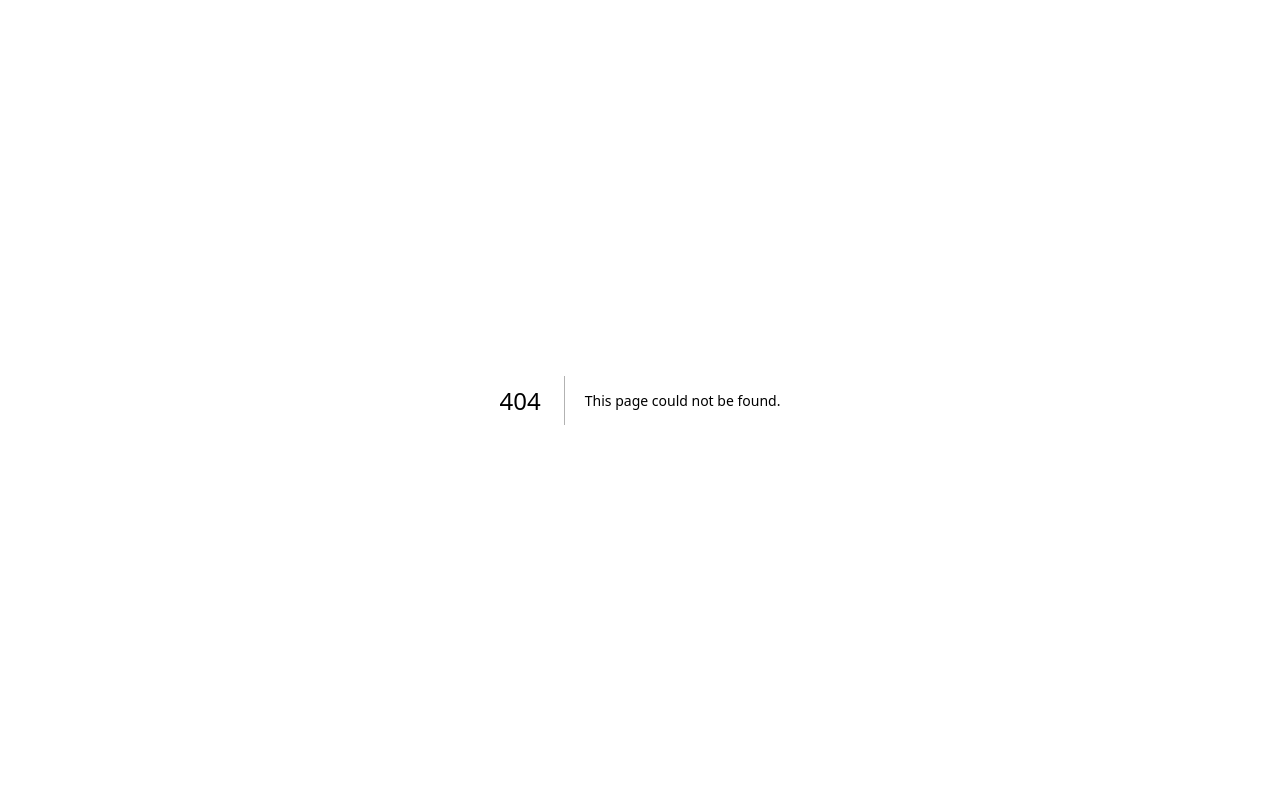
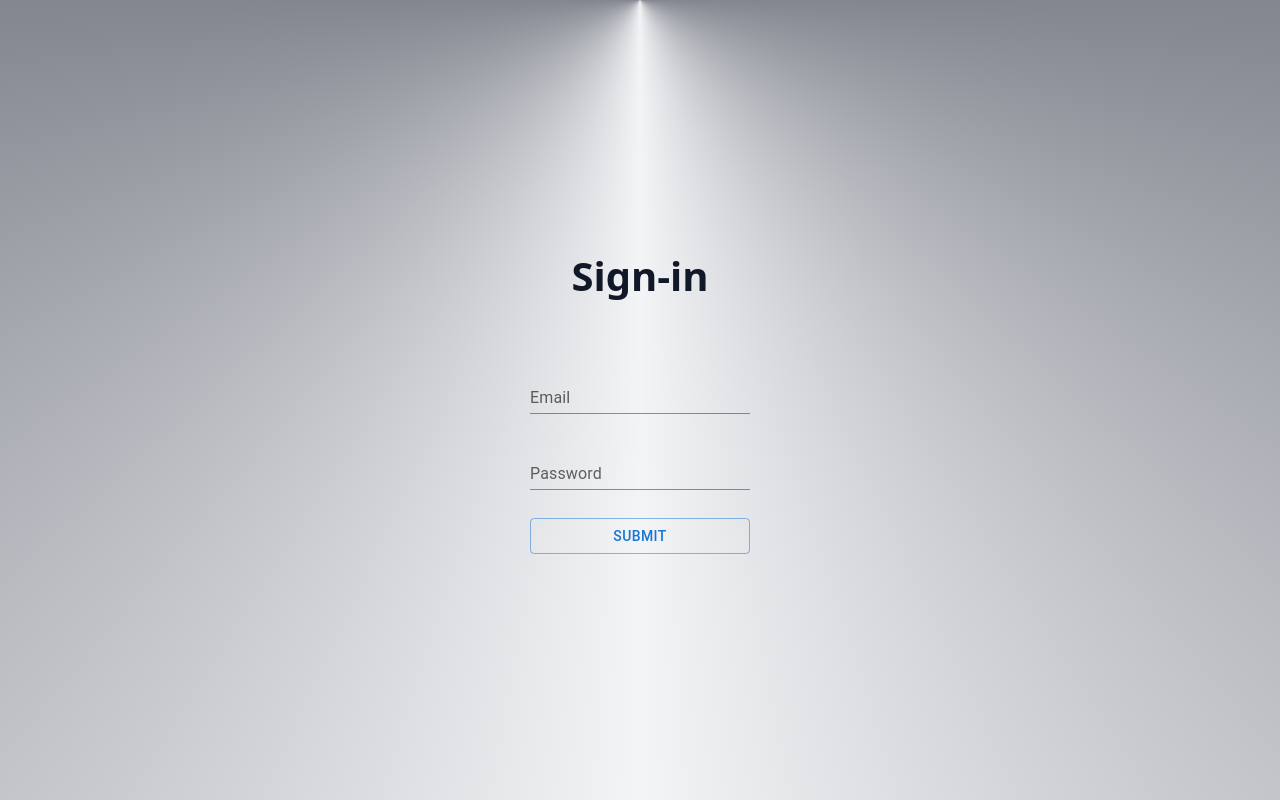
Before and after one commit to Yolo390/next-auth-13, a Next.js app: page /signin in a window 1280 px wide. Before the commit this address had no page. Built offline with nearby package versions, Linux system fonts and the light colour scheme.

Commit message:
🟦 feat: home page and signin page

```diff
--- /dev/null
+++ b/src/app/(auth)/signin/page.jsx
@@ -0,0 +1,86 @@
+"use client";
+
+import { useForm, Controller } from "react-hook-form";
+import { yupResolver } from "@hookform/resolvers/yup";
+import { object, string } from "yup";
+
+import TextField from "@mui/material/TextField";
+import Button from "@mui/material/Button";
+
+const schema = object({
+  email: string().required().email(),
+  password: string().required().min(9).max(26),
+}).required();
+
+const Signin = () => {
+  const {
+    control,
+    handleSubmit,
+    formState: { errors },
+  } = useForm({
+    resolver: yupResolver(schema),
+  });
+
+  const onSubmit = (data) => {
+    const { email, password } = data;
+    console.log("email: ", email);
+    console.log("password: ", password);
+  };
+
+  return (
+    <main className="flex flex-col justify-center items-center h-[100%]">
+      <h1 className="font-bold text-[40px] text-gray-900 mb-[60px]">Sign-in</h1>
+
+      <form onSubmit={handleSubmit(onSubmit)} className="flex flex-col gap-7">
+        <Controller
+          name="email"
+          control={control}
+          defaultValue=""
+          render={({ field }) => (
+            <TextField
+              {...field}
+              id="email"
+              type="email"
+              variant="standard"
+              className="ml-[20px] mr-[20px]"
+              label="Email"
+              placeholder="Enter your email"
+              helperText={errors.email ? errors.email?.message : ""}
+              autoComplete="off"
+              error={errors.email ? Boolean(true) : Boolean(false)}
+            />
+          )}
+        />
+
+        <Controller
+          name="password"
+          control={control}
+          defaultValue=""
+          render={({ field }) => (
+            <TextField
+              {...field}
+              id="password"
+              type="password"
+              variant="standard"
+              className="ml-[20px] mr-[20px]"
+              label="Password"
+              placeholder="Enter your password"
+              helperText={errors.password ? errors.password?.message : ""}
+              error={errors.password ? Boolean(true) : Boolean(false)}
+            />
+          )}
+        />
+
+        <Button
+          type="submit"
+          variant="outlined"
+          className="mt-[40px] ml-[20px] mr-[20px]"
+        >
+          Submit
+        </Button>
+      </form>
+    </main>
+  );
+};
+
+export default Signin;
--- a/src/app/layout.jsx
+++ b/src/app/layout.jsx
@@ -4,7 +4,9 @@ const RootLayout = ({ children }) => {
   return (
     <html lang="en">
       <head />
-      <body>{children}</body>
+      <body className="h-screen bg-[conic-gradient(at_top,_var(--tw-gradient-stops))] from-gray-900 via-gray-100 to-gray-900">
+        {children}
+      </body>
     </html>
   );
 };
--- a/src/app/page.jsx
+++ b/src/app/page.jsx
@@ -1,5 +1,21 @@
+"use client";
+
+import Link from "next/link";
+
+import Button from "@mui/material/Button";
+
 const Home = () => {
-  return <main>Coucou YouTube !</main>;
+  return (
+    <main className="flex flex-col items-center justify-center h-[100%]">
+      <h1 className="font-bold text-[40px] text-gray-900 ml-[20px] mr-[20px]">
+        Authenticate project with Next.js 13
+      </h1>
+
+      <Button variant="outlined" color="primary" className="mt-[60px]">
+        <Link href="/signin">Sign-in</Link>
+      </Button>
+    </main>
+  );
 };
 
 export default Home;
```
